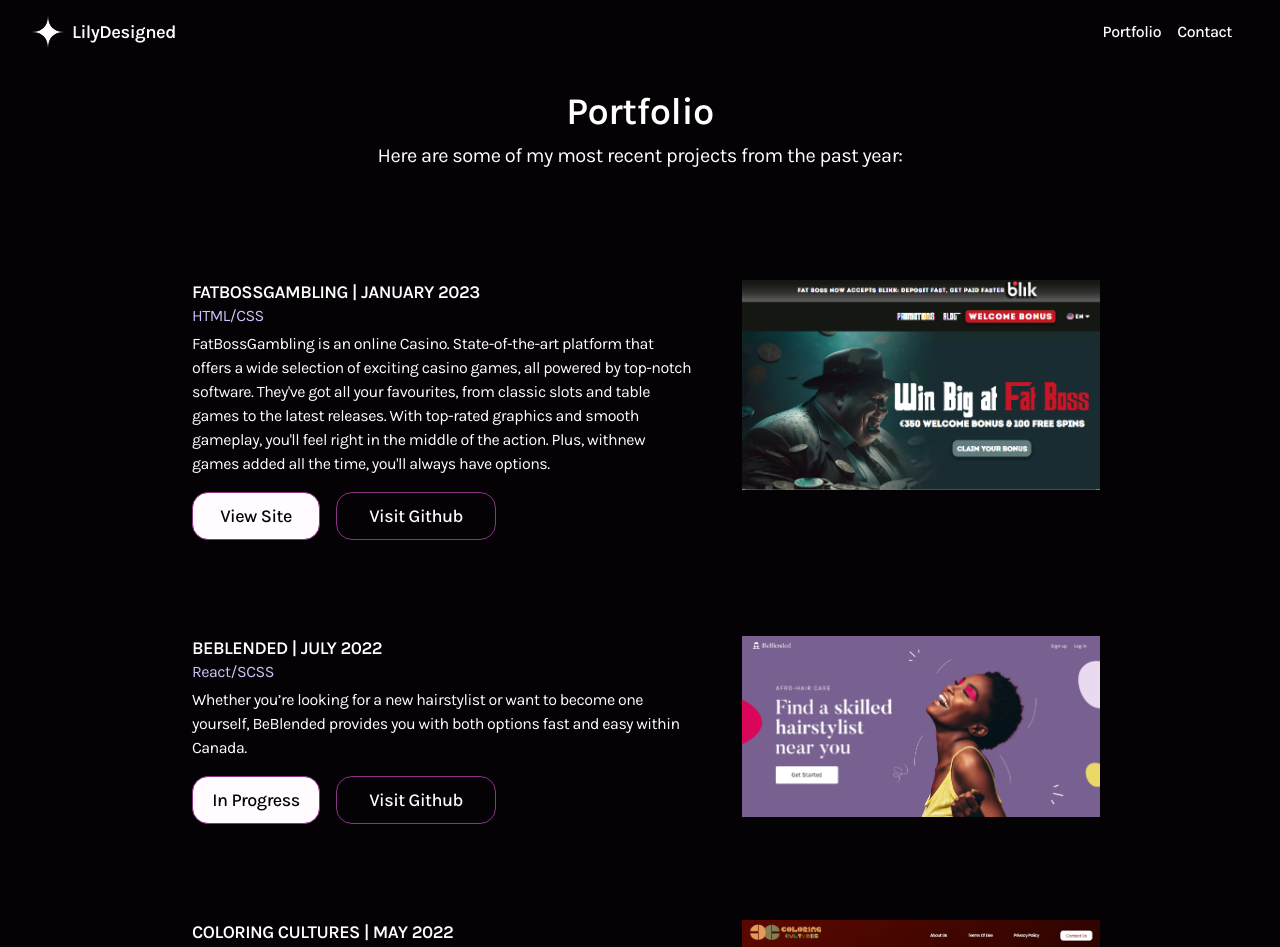
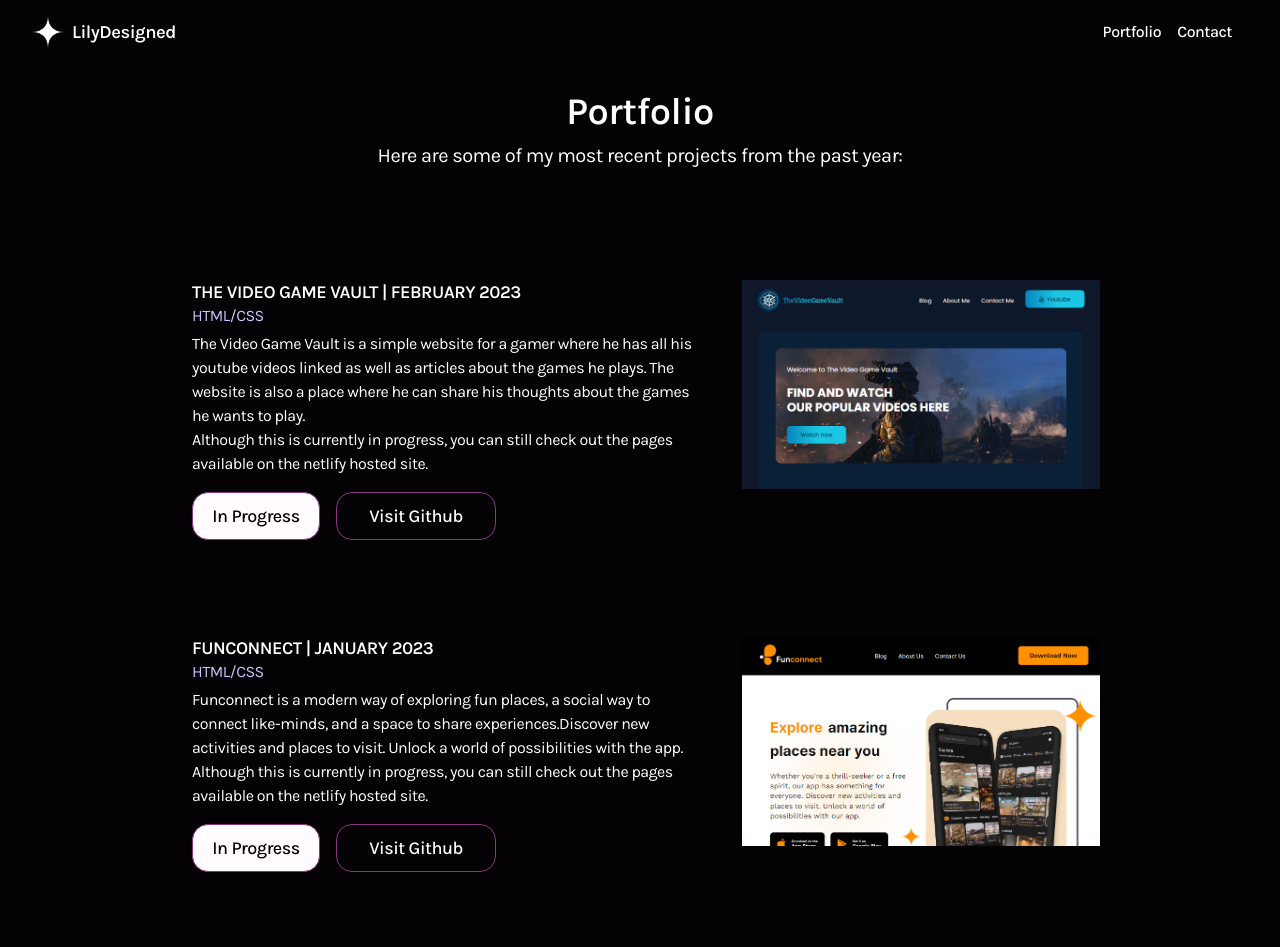
Before and after one commit to Lilianada/Lilydesigned, a React (Create React App) app: page /portfolio in a window 1280 px wide. Shown: the top 947 px of the page. Built offline with nearby package versions, Linux system fonts and the light colour scheme.

Commit message:
Additional sites to portfolio

```diff
--- a/src/components/Work/Work.jsx
+++ b/src/components/Work/Work.jsx
@@ -8,6 +8,8 @@
 import Pic7 from "../../assets/images/Fatbossgambling.png";
 import Pic8 from "../../assets/images/Github-repo-display.png";
 import Pic9 from "../../assets/images/React-Calculator.png";
+import Pic10 from "../../assets/images/Thevideogamevault.png";
+import Pic11 from "../../assets/images/Funconnect.png";
 import "./Work.scss";
 
 export default function Work() {
@@ -21,6 +23,72 @@
         </div>
 
       <div className="workList">
+        <div className="workWrap">
+          <div className="project">
+            <p className="projectName">The Video Game Vault | February 2023 </p>
+            <p className="projectLang">HTML/CSS</p>
+            <p className="projectDetails">
+              The Video Game Vault is a simple website for a gamer where he has all his youtube videos linked as well as articles about the games he plays. The website is also a place where he can share his thoughts about the games he wants to play.
+              <br/>Although this is currently in progress, you can still check out the pages available on the netlify hosted site.
+            </p>
+            <div className="btnWrap">
+              <a
+                className="btnPrimary"
+                href="https://the-videogame-vault.netlify.app/"
+                target="_blank"
+                rel="noreferrer"
+                aria-disabled
+              >
+                In Progress
+              </a>
+              <a
+                className="btnSecondary"
+                href="https://github.com/Lilianada/TheVideoGameVault"
+                target="_blank"
+                rel="noreferrer"
+                aria-disabled
+              >
+                Visit Github
+              </a>
+            </div>
+          </div>
+          <div className="projectImage">
+            <img src={Pic10} alt="Project Screenshot" />
+          </div>
+        </div>
+        <div className="workWrap">
+          <div className="project">
+            <p className="projectName">FunConnect | January 2023 </p>
+            <p className="projectLang">HTML/CSS</p>
+            <p className="projectDetails">
+            Funconnect is a modern way of exploring fun places, a social way to connect like-minds, and a space to share experiences.Discover new activities and places to visit. Unlock a world of possibilities with the app.
+            <br/>Although this is currently in progress, you can still check out the pages available on the netlify hosted site.
+            </p>
+            <div className="btnWrap">
+              <a
+                className="btnPrimary"
+                href="https://fun-connect.vercel.app/"
+                target="_blank"
+                rel="noreferrer"
+                aria-disabled
+              >
+                In Progress
+              </a>
+              <a
+                className="btnSecondary"
+                href="https://github.com/lilianada/FunConnect"
+                target="_blank"
+                rel="noreferrer"
+                aria-disabled
+              >
+                Visit Github
+              </a>
+            </div>
+          </div>
+          <div className="projectImage">
+            <img src={Pic11} alt="Project Screenshot" />
+          </div>
+        </div>
         <div className="workWrap">
           <div className="project">
             <p className="projectName">FatBossGambling | January 2023 </p>
```
